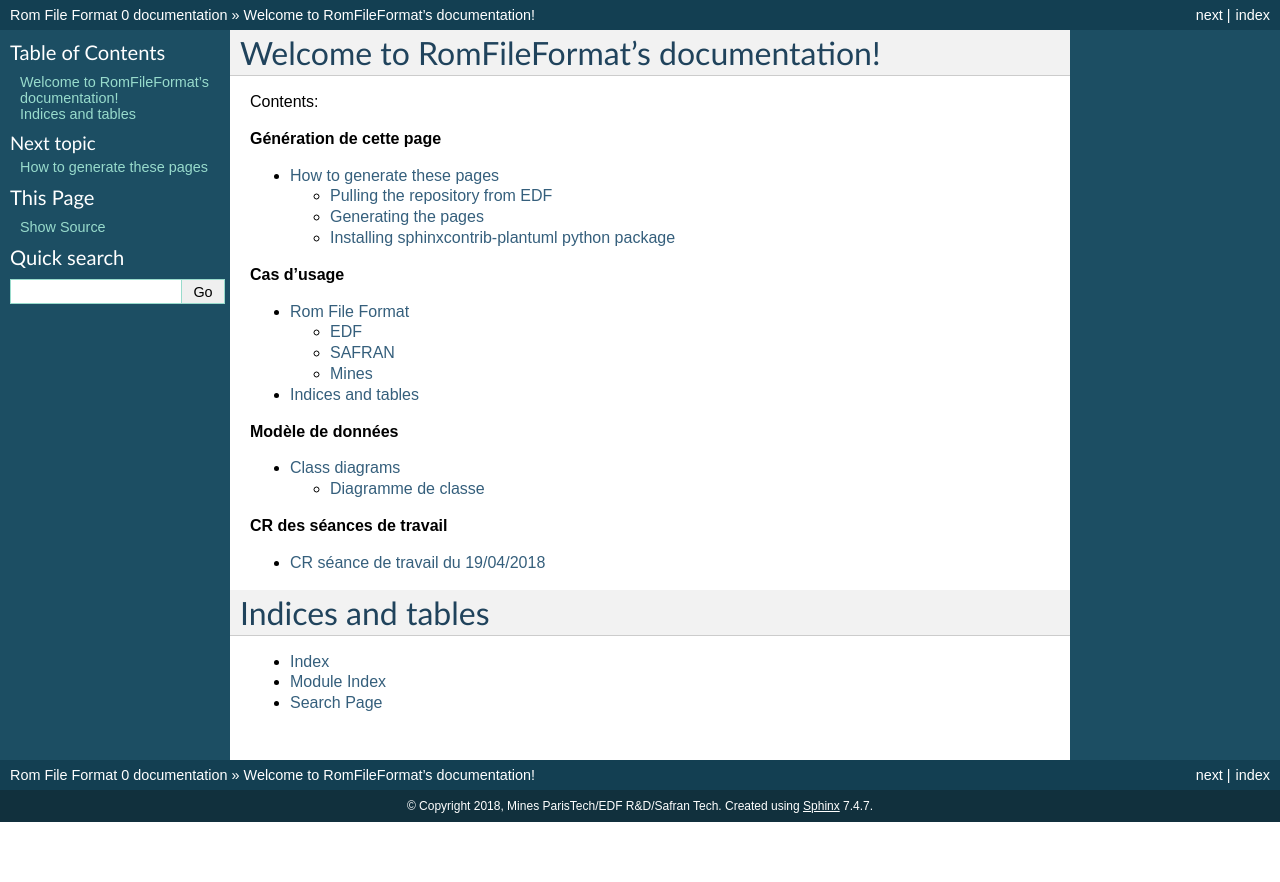
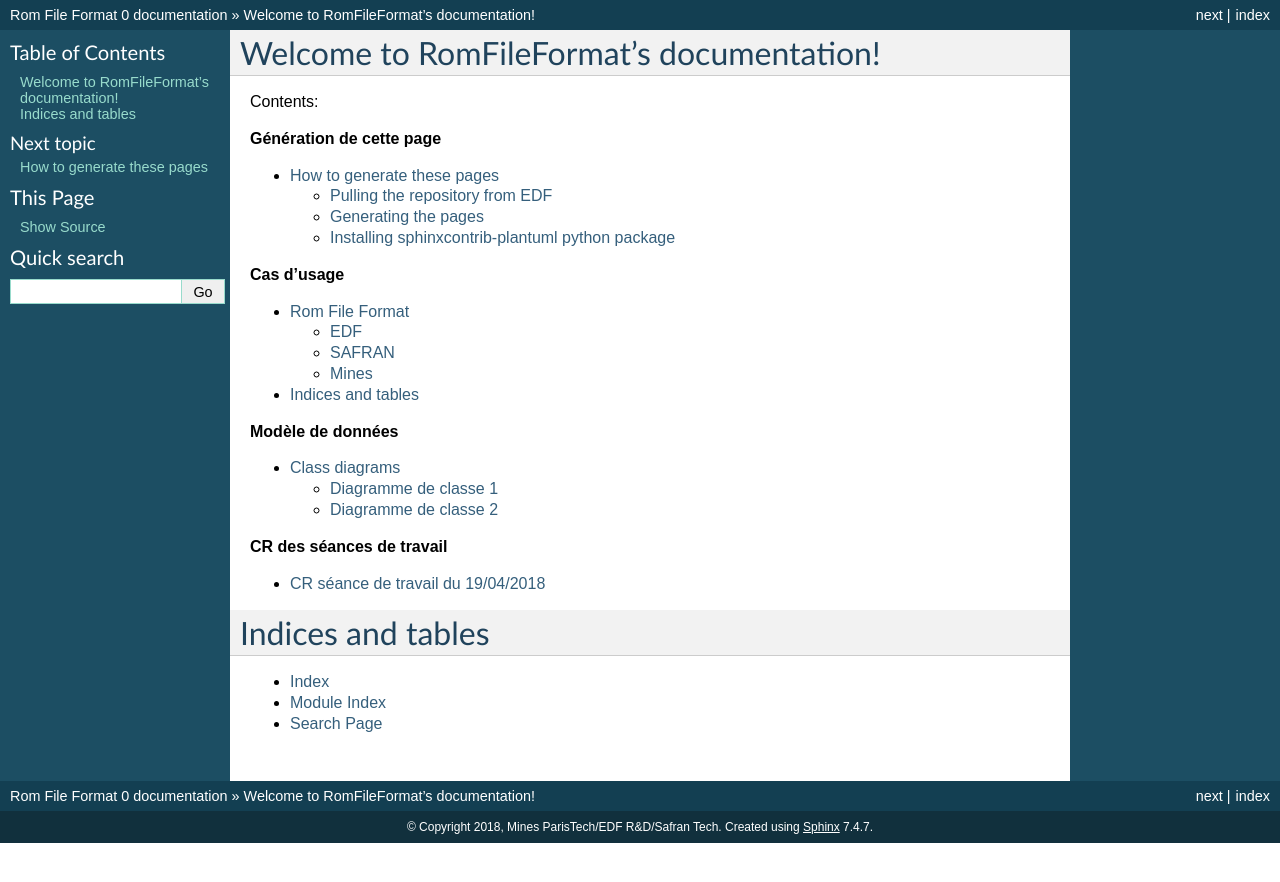
Before and after one commit to feelpp/mordicus, a Sphinx documentation site: the page built from source/index.rst, in a window 1280 px wide. Shown: the top 882 px of the page. Built offline with Sphinx 7.4.7, drawn with Linux system fonts in a browser that asks for light colours.

Commit message:
Add an image for the secod class diagram

```diff
--- a/source/datamodel/class_diagram_1.rst
+++ b/source/datamodel/class_diagram_1.rst
@@ -1,8 +1,15 @@
 .. _class_diagram_1:
 
-Diagramme de classe
--------------------
+Diagramme de classe 1
+---------------------
 
 Fait en séance le 19/04/2018:
 
 .. uml:: diagrams/class_diagram_1.uml
+
+Diagramme de classe 2
+---------------------
+
+Fait en séance le 31/05/2018:
+
+.. image:: images/class_diagram_2.png
```
Also changed, not shown: source/datamodel/images/class_diagram_2.png (added).
